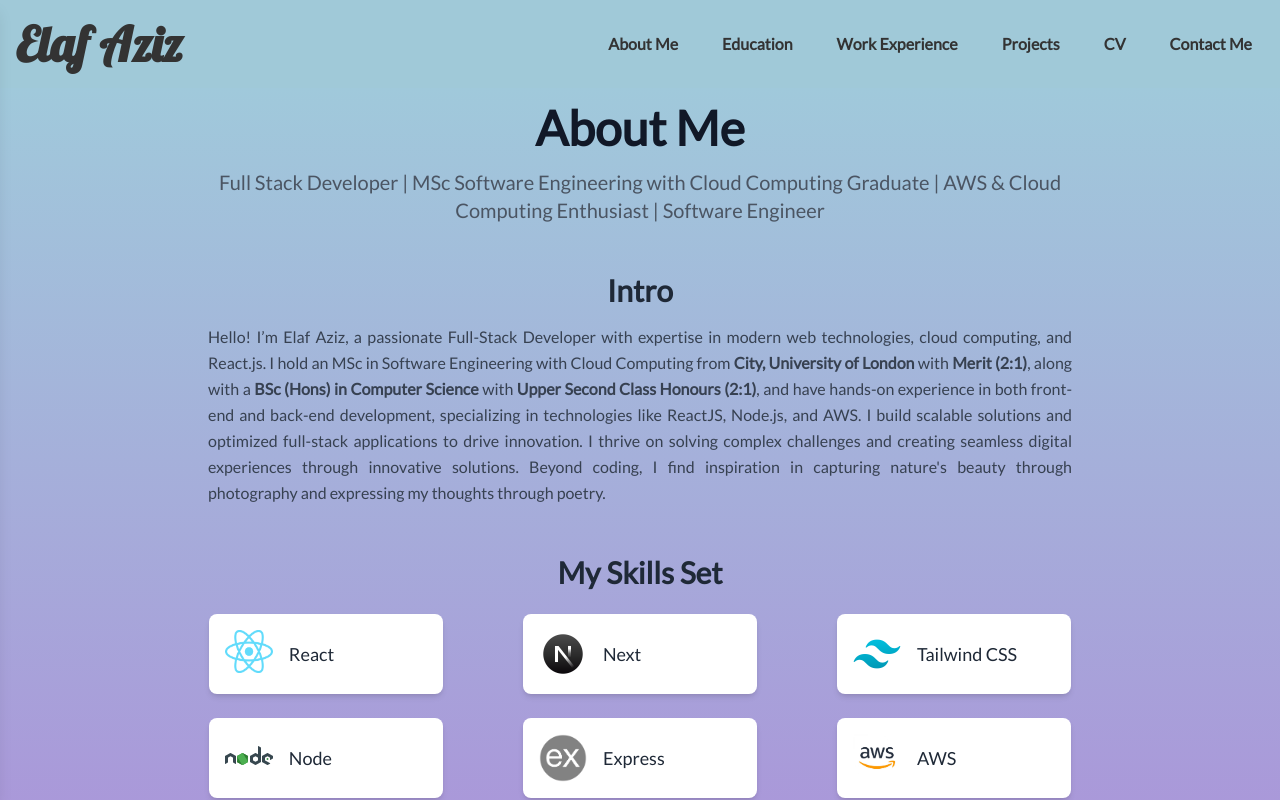
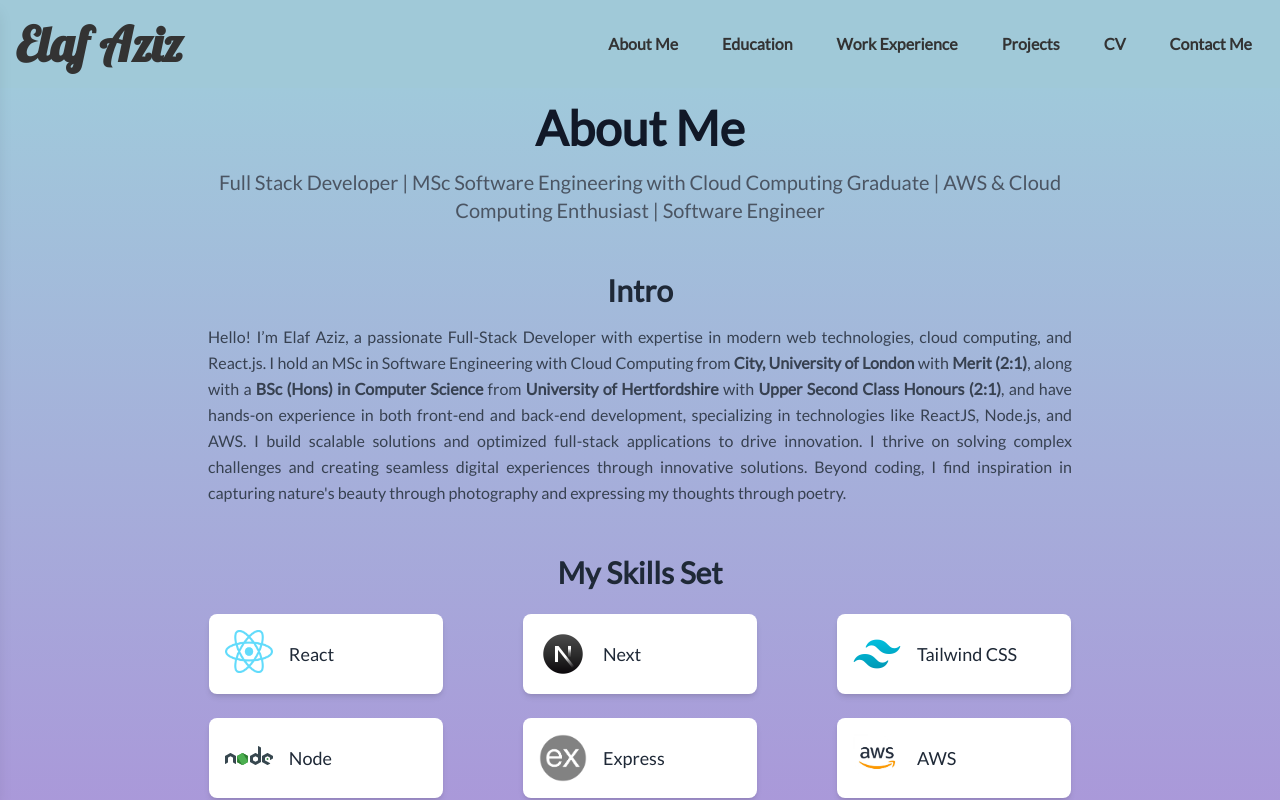
Before and after one commit to elafaziz1999/Portfolio-ElafA, a Next.js app: page /aboutme in a window 1280 px wide. Shown: the top 800 px of the page. Built offline with nearby package versions, Linux system fonts and the light colour scheme; a web font is replaced by a local one.

Commit message:
portfolio changes

```diff
--- a/src/app/aboutme/page.js
+++ b/src/app/aboutme/page.js
@@ -19,7 +19,7 @@ export default function About() {
           <p className="text-gray-700 leading-relaxed text-justify">
           Hello! I’m Elaf Aziz, a passionate Full-Stack Developer with expertise in modern web technologies, cloud computing, and React.js.
           I hold an MSc in Software Engineering with Cloud Computing from <strong>City, University of London</strong> with <strong>Merit (2:1)</strong>,
-          along with a <strong>BSc (Hons) in Computer Science</strong> with <strong>Upper Second Class Honours (2:1)</strong>, and have hands-on experience in both front-end and back-end development,
+          along with a <strong>BSc (Hons) in Computer Science</strong> from <strong>University of Hertfordshire</strong> with <strong>Upper Second Class Honours (2:1)</strong>, and have hands-on experience in both front-end and back-end development,
           specializing in technologies like ReactJS, Node.js, and AWS. I build scalable solutions and optimized full-stack applications to drive innovation.
           I thrive on solving complex challenges and creating seamless digital experiences through innovative solutions.
           Beyond coding, I find inspiration in capturing nature's beauty through photography and expressing my thoughts through poetry.
@@ -65,6 +65,9 @@ export default function About() {
           </div>
         </section>
 
+        {/* Certifications and Professional Development Courses */}
+
+
         {/* Contact Section */}
         <section className="text-center mb-12">
           <h2 className="text-3xl font-semibold mb-6">Get in Touch</h2>
```
